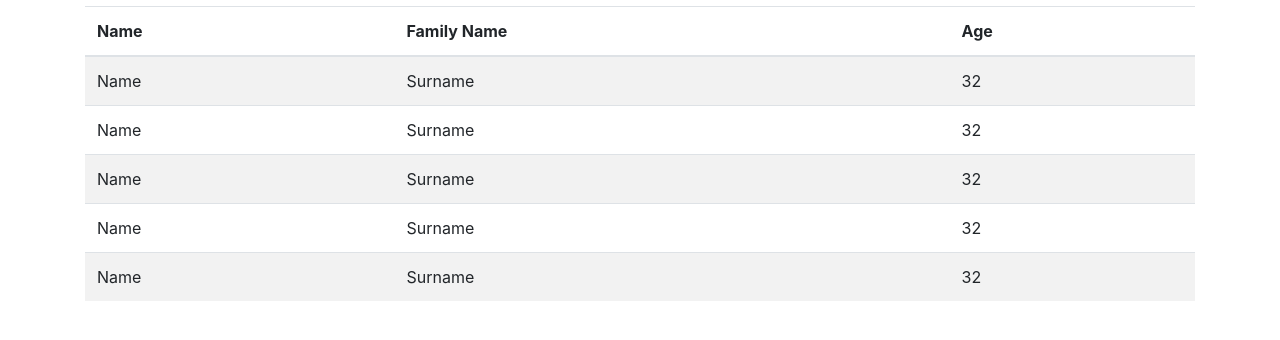
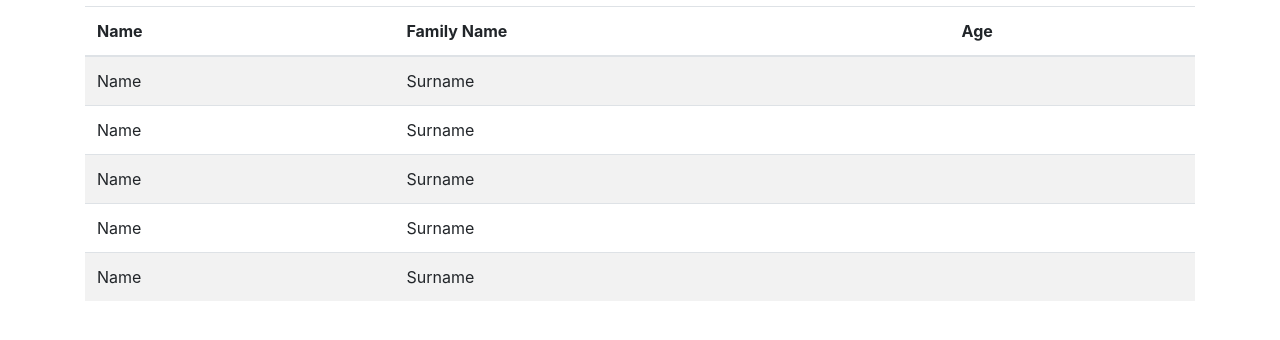
Before and after one commit to FrotaLucas/smart-utilities-management-system, an Angular app: page /customer in a window 1280 px wide. Shown: the part 180-520 px from the top of the page. Built offline with nearby package versions, Linux system fonts and the light colour scheme.

Commit message:
fix data of customers

```diff
--- a/src/app/interfaces/customer.ts
+++ b/src/app/interfaces/customer.ts
@@ -1,5 +1,6 @@
 export interface Customer {
     name: string;
     familyName: string;
-    age: number;
+    gender: string;
+    birthDay: string;
 };
--- a/src/app/shared/list-customers.ts
+++ b/src/app/shared/list-customers.ts
@@ -5,27 +5,32 @@ const listOfCustomers: Customer[] = [
     {
         name: 'Name',
         familyName: 'Surname',
-        age: 32
+        gender: "male",
+        birthDay: "01/02/1995"
     },
      {
         name: 'Name',
         familyName: 'Surname',
-        age: 32
+        gender: "male",
+        birthDay: "01/02/1995"
     },
      {
         name: 'Name',
         familyName: 'Surname',
-        age: 32
+        gender: "male",
+        birthDay: "01/02/1995"
     },
      {
         name: 'Name',
         familyName: 'Surname',
-        age: 32
+        gender: "male",
+        birthDay: "01/02/1995"
     },
      {
         name: 'Name',
         familyName: 'Surname',
-        age: 32
+        gender: "male",
+        birthDay: "01/02/1995"
     }
 
 ];
```
